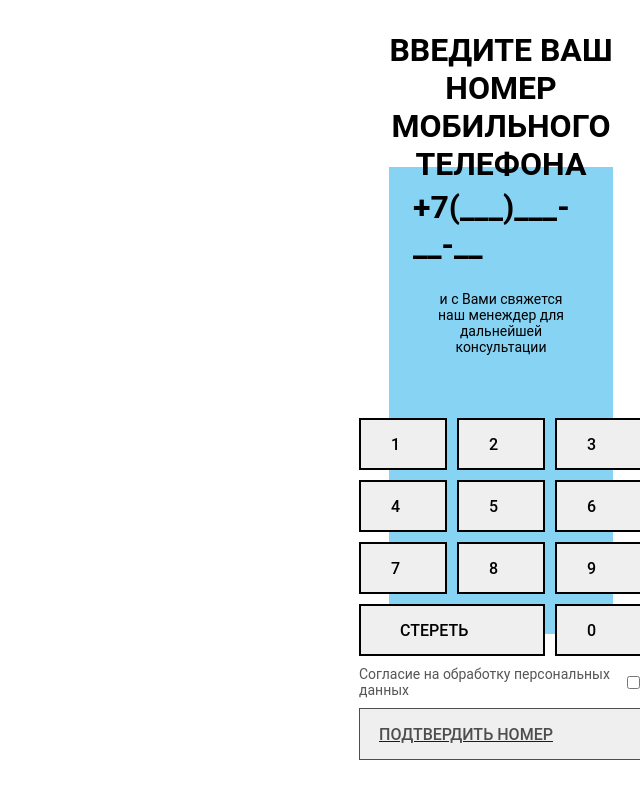
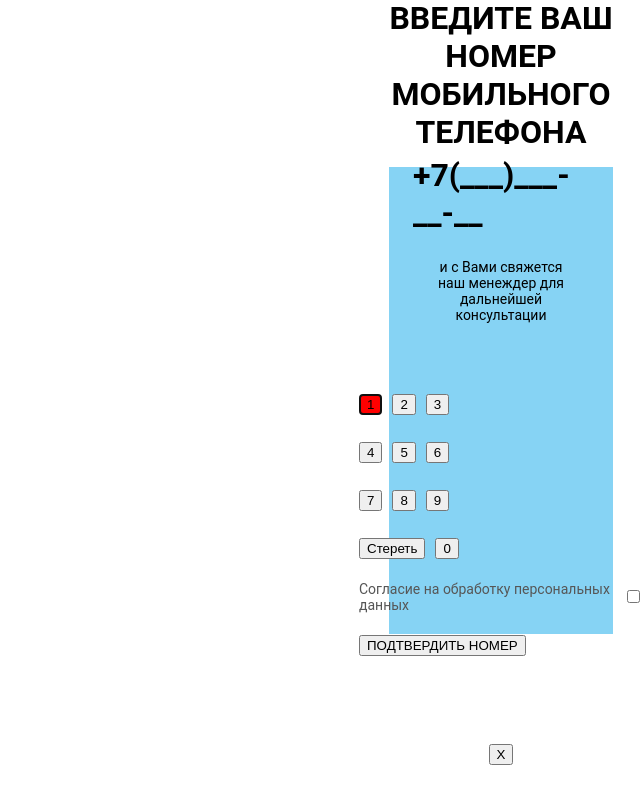
Before and after one commit to kolike/banner-app, a React (Create React App) app: page /phone in a window 1280 px wide. Shown: the whole page, without its empty margins (640-1280 px from the left). Built offline with nearby package versions, Linux system fonts and the light colour scheme.

Commit message:
add navigation logic

```diff
--- a/src/components/app/App.js
+++ b/src/components/app/App.js
@@ -4,15 +4,18 @@ import FinnalyPage from '../finallyPage/finnalyPage';
 import VideoComponent from '../videoComponent/videoComponent';
 import HomePage from '../homePage/homePage';
 import { BrowserRouter as Router, Route, Routes } from 'react-router-dom';
+import { useState } from 'react';
 
 function App() {
+  const [isPlaying, setIsPlaying] = useState(true);
+  console.log(isPlaying);
   return (
     <Router>
-      <VideoComponent />
+      <VideoComponent isPlaying={isPlaying} setIsPlaying={setIsPlaying} />
       <Routes>
-        <Route path="/" element={<HomePage />} />
-        <Route path="/phone" element={<PhoneNumberPage />} />
-        <Route path="/finnaly" element={<FinnalyPage />} />
+        <Route path="*" element={<HomePage isPlaying={isPlaying} setIsPlaying={setIsPlaying} />} />
+        <Route path="phone" element={<PhoneNumberPage setIsPlaying={setIsPlaying} />} />
+        <Route path="finnaly" element={<FinnalyPage setIsPlaying={setIsPlaying} />} />
       </Routes>
     </Router>
   );
--- a/src/components/finallyPage/finnalyPage.css
+++ b/src/components/finallyPage/finnalyPage.css
@@ -28,7 +28,7 @@ width: 284px;
 }
 
 .sub-text{
-width: 284px;
+    width: 284px;
     height: 32px;
 
     /* Sub text */
--- a/src/components/homePage/homePage.js
+++ b/src/components/homePage/homePage.js
@@ -1,17 +1,17 @@
 import WelcomeBanner from '../banner/welcomeBanner';
 import { useEffect, useState } from 'react';
 
-const HomePage = () => {
+const HomePage = ({ setIsPlaying }) => {
   const [isBannerVisible, setIsBannerVisible] = useState(false);
 
   useEffect(() => {
     const timerId = setTimeout(() => {
       setIsBannerVisible(true);
-    }, 5000);
+    }, 1000);
     return () => {
       clearTimeout(timerId);
     };
   }, []);
-  return <>{isBannerVisible && <WelcomeBanner />}</>;
+  return <>{isBannerVisible && <WelcomeBanner setIsPlaying={setIsPlaying} />}</>;
 };
 export default HomePage;
--- a/src/components/phoneNumberPage/phoneNumberPage.css
+++ b/src/components/phoneNumberPage/phoneNumberPage.css
@@ -209,3 +209,7 @@ display: flex;
 
     color: #4E4E4E;
 }
+
+.active {
+    background:red
+}
--- a/src/components/phoneNumberPage/phoneNumberPage.js
+++ b/src/components/phoneNumberPage/phoneNumberPage.js
@@ -1,10 +1,130 @@
 import './phoneNumberPage.css';
 import { Link } from 'react-router-dom/';
-import { useState, useMemo } from 'react';
+import { useState, useMemo, useEffect, useRef } from 'react';
 
-const PhoneNumberPage = () => {
+const PhoneNumberPage = ({ setIsPlaying }) => {
   const [phoneInput, setPhoneInput] = useState('');
   const [isChecked, setIsChecked] = useState(false);
+
+  const [selectedButton, setSelectedButton] = useState(1);
+  const btn1 = useRef();
+  const btn2 = useRef();
+  const btn3 = useRef();
+  const btn4 = useRef();
+  const btn5 = useRef();
+  const btn6 = useRef();
+  const btn7 = useRef();
+  const btn8 = useRef();
+  const btn9 = useRef();
+  const btn10 = useRef();
+  const btn11 = useRef();
+  const btn12 = useRef();
+  const btn13 = useRef();
+
+  const focusBtn = () => {
+    switch (selectedButton) {
+      case 1:
+        btn1.current.focus();
+        break;
+      case 2:
+        btn2.current.focus();
+        break;
+      case 3:
+        btn3.current.focus();
+        break;
+      case 4:
+        btn4.current.focus();
+        break;
+      case 5:
+        btn5.current.focus();
+        break;
+      case 6:
+        btn6.current.focus();
+        break;
+      case 7:
+        btn7.current.focus();
+        break;
+      case 8:
+        btn8.current.focus();
+        break;
+      case 9:
+        btn9.current.focus();
+        break;
+      case 10:
+        btn10.current.focus();
+        break;
+      case 11:
+        btn11.current.focus();
+        break;
+      case 12:
+        btn12.current.focus();
+        break;
+      case 13:
+        btn13.current.focus();
+        break;
+      default:
+        btn1.current.focus();
+        break;
+    }
+  };
+
+  useEffect(() => {
+    document.addEventListener('keydown', backspaseNumber);
+    return () => {
+      document.removeEventListener('keydown', backspaseNumber);
+    };
+  }, [phoneInput]);
+
+  useEffect(() => {
+    const handleKeyPress = (event) => {
+      if (event.keyCode === 37) {
+        setSelectedButton((prev) => (prev === 1 ? 13 : +prev - 1));
+      } else if (event.keyCode === 39) {
+        setSelectedButton((prev) => (prev === 13 ? 1 : +prev + 1));
+      } else if (event.keyCode === 40) {
+        setSelectedButton((prev) => {
+          if (prev < 7) {
+            return (prev += 3);
+          } else if (prev === 7 || prev === 8) {
+            return 10;
+          } else if (prev === 9) {
+            return 11;
+          } else if (prev === 10 || prev === 11) {
+            return 12;
+          } else if (prev === 12) {
+            return 13;
+          } else if (prev >= 13) {
+            return 1;
+          }
+        });
+      } else if (event.keyCode === 38) {
+        setSelectedButton((prev) => {
+          if (prev > 13) {
+            return 1;
+          } else if (prev <= 3) {
+            return 13;
+          } else if (prev === 13) {
+            return 12;
+          } else if (prev === 12) {
+            return 11;
+          } else if (prev === 11) {
+            return 9;
+          } else if (prev === 10) {
+            return 7;
+          } else if (prev <= 9) {
+            return (prev -= 3);
+          }
+        });
+      }
+    };
+    document.addEventListener('keydown', handleKeyPress);
+    focusBtn();
+    return () => {
+      document.removeEventListener('keydown', handleKeyPress);
+    };
+  }, [selectedButton]);
+
+  console.log(selectedButton);
 
   const phone = useMemo(() => {
     let result = '+7(___)___-__-__';
@@ -20,6 +140,7 @@ const PhoneNumberPage = () => {
   const addNumber = (e) => {
     if (phoneInput.length < 10) {
       setPhoneInput(phoneInput + e.target.textContent);
+      setSelectedButton(+e.target.textContent);
     }
   };
 
@@ -51,55 +172,63 @@ const PhoneNumberPage = () => {
         e.key === '8' ||
         e.key === '9')
     ) {
-      setPhoneInput(phoneInput + e.key);
+      setPhoneInput((phoneInput) => phoneInput + e.key);
+      setSelectedButton(+e.key);
+    }
+    if (e.key === '0') {
+      setSelectedButton(() => 11);
     }
   };
 
   return (
-    <div className="layout" onKeyDown={backspaseNumber}>
+    <div className="layout">
       <div className="header-text">Введите ваш номер мобильного телефона</div>
       <div className="phone-number">{phone}</div>
       <div className="sub-text">и с Вами свяжется наш менеждер для дальнейшей консультации</div>
       <ul className="numpad">
         <li className="frame41">
-          <button onClick={addNumber} className="btn">
-            <div className="btn__text">1</div>
+          <button onClick={addNumber} ref={btn1} className={selectedButton === 1 ? 'active' : ''}>
+            1
           </button>
-          <button onClick={addNumber} className="btn">
-            <div className="btn__text">2</div>
+          <button onClick={addNumber} ref={btn2} className={selectedButton === 2 ? 'active' : ''}>
+            2
           </button>
-          <button onClick={addNumber} className="btn">
-            <div className="btn__text">3</div>
+          <button onClick={addNumber} ref={btn3} className={selectedButton === 3 ? 'active' : ''}>
+            3
           </button>
         </li>
         <li className="frame41">
-          <button onClick={addNumber} className="btn">
-            <div className="btn__text">4</div>
+          <button onClick={addNumber} ref={btn4} className={selectedButton === 4 ? 'active' : ''}>
+            4
           </button>
-          <button onClick={addNumber} className="btn">
-            <div className="btn__text">5</div>
+          <button onClick={addNumber} ref={btn5} className={selectedButton === 5 ? 'active' : ''}>
+            5
           </button>
-          <button onClick={addNumber} className="btn">
-            <div className="btn__text">6</div>
+          <button onClick={addNumber} ref={btn6} className={selectedButton === 6 ? 'active' : ''}>
+            6
           </button>
         </li>
         <li className="frame41">
-          <button onClick={addNumber} className="btn">
-            <div className="btn__text">7</div>
+          <button onClick={addNumber} ref={btn7} className={selectedButton === 7 ? 'active' : ''}>
+            7
           </button>
-          <button onClick={addNumber} className="btn">
-            <div className="btn__text">8</div>
+          <button onClick={addNumber} ref={btn8} className={selectedButton === 8 ? 'active' : ''}>
+            8
           </button>
-          <button onClick={addNumber} className="btn">
-            <div className="btn__text">9</div>
+          <button onClick={addNumber} ref={btn9} className={selectedButton === 9 ? 'active' : ''}>
+            9
           </button>
         </li>
         <li className="frame44">
-          <button onClick={clearNumber} className="btn-delete">
-            <div className="btn__text">Стереть</div>
+          <button
+            onClick={clearNumber}
+            ref={btn10}
+            className={selectedButton === 10 ? 'active' : ''}
+          >
+            Стереть
           </button>
-          <button onClick={addNumber} className="btn">
-            <div className="btn__text">0</div>
+          <button onClick={addNumber} ref={btn11} className={selectedButton === 11 ? 'active' : ''}>
+            0
           </button>
         </li>
         <li className="frame45">
@@ -115,10 +244,21 @@ const PhoneNumberPage = () => {
         </li>
         <li className="frame44">
           <Link to={validation()}>
-            <button className="confirm-btn">ПОДТВЕРДИТЬ НОМЕР</button>
+            <button className={selectedButton === 12 ? 'active' : ''} ref={btn12}>
+              ПОДТВЕРДИТЬ НОМЕР
+            </button>
           </Link>
         </li>
       </ul>
+      <Link to="/">
+        <button
+          className={selectedButton === 13 ? 'active' : ''}
+          ref={btn13}
+          onClick={() => setIsPlaying(true)}
+        >
+          X
+        </button>
+      </Link>
     </div>
   );
 };
--- a/src/components/videoComponent/videoComponent.js
+++ b/src/components/videoComponent/videoComponent.js
@@ -1,10 +1,33 @@
-import video from './Volvo Trucks - The Epic Split feat. Van Damme (Live Test).mp4'
+import video from './Volvo Trucks - The Epic Split feat. Van Damme (Live Test).mp4';
 
-const VideoComponent = () => {
-    return (
-        <>
-        <video className='video' src={video} autoPlay loop></video>
-        </>
-    )
-}
+import { useRef, useEffect } from 'react';
+
+const VideoComponent = ({ setIsPlaying, isPlaying }) => {
+  const ref = useRef(null);
+
+  useEffect(() => {
+    if (isPlaying) {
+      ref.current.play();
+    } else {
+      ref.current.pause();
+    }
+  }, [isPlaying]);
+
+  return (
+    <>
+      <video
+        id="video"
+        className="video"
+        src={video}
+        autoPlay={true}
+        loop
+        playsInline
+        muted
+        ref={ref}
+        onPlay={() => setIsPlaying(true)}
+        onPause={() => setIsPlaying(false)}
+      ></video>
+    </>
+  );
+};
 export default VideoComponent;
```
Also changed, not shown: src/components/banner/welcomeBanner.js (+9 -11 lines), src/components/finallyPage/finnalyPage.js (+16 -9 lines), 1 other file (tests, documents, lock files or other folders).
